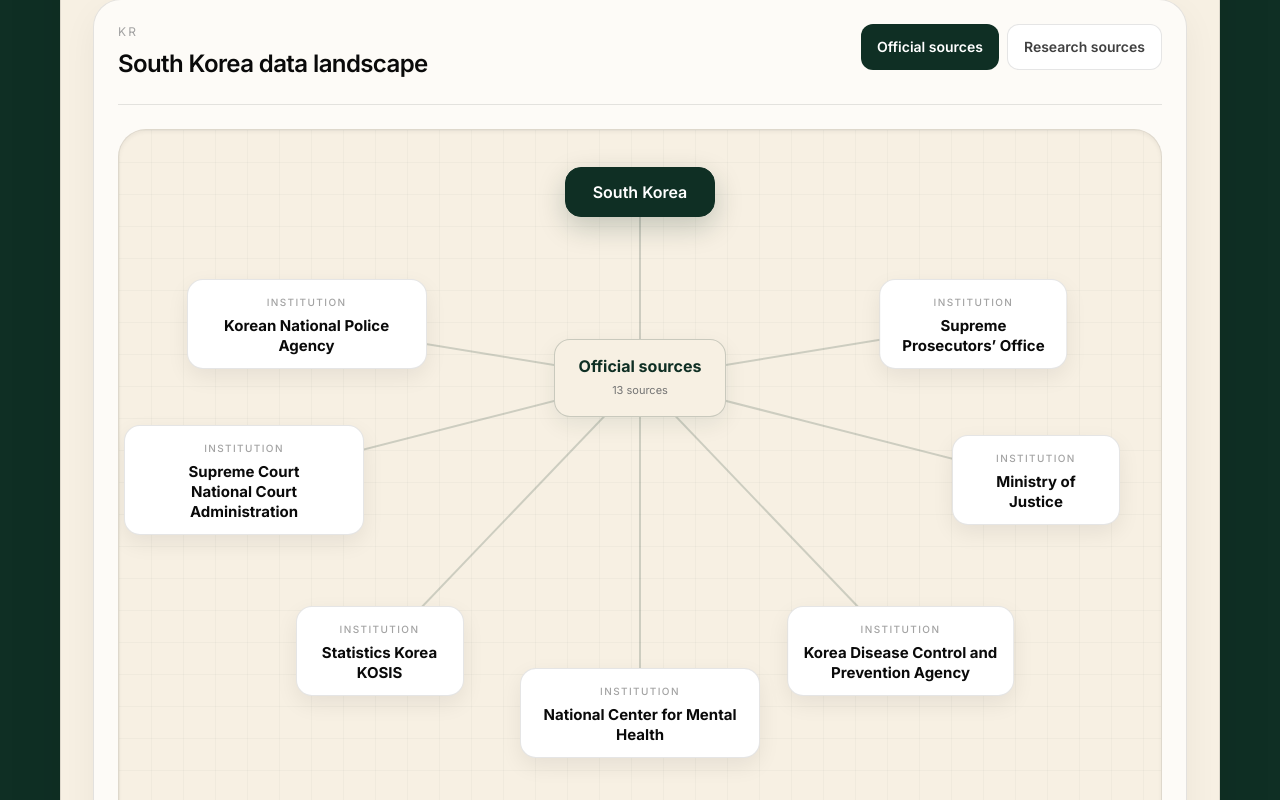
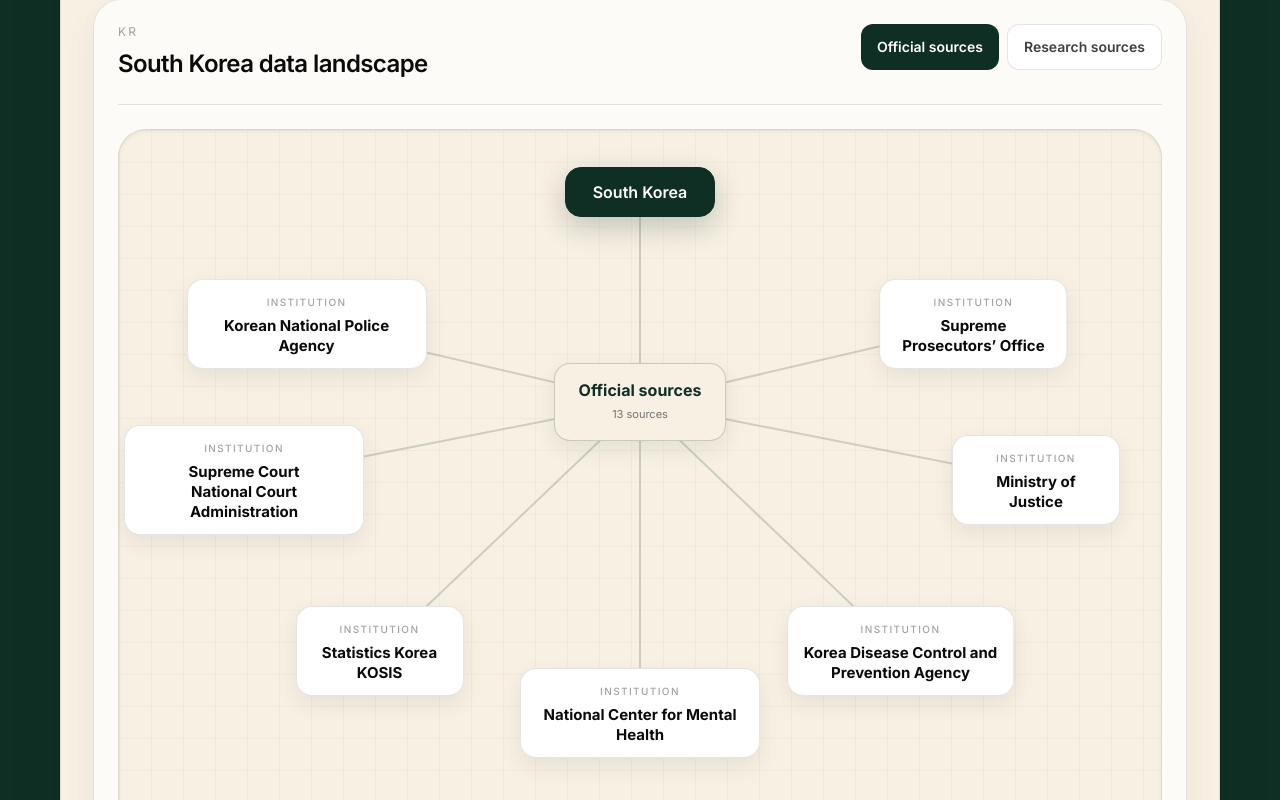
Before and after one commit to dain-13/global-crime-data-archive, a React (Vite) app: page / in a window 1280 px wide. Shown: the part 3140-3940 px from the top of the page. Built offline with nearby package versions, Linux system fonts and the light colour scheme.

Commit message:
Update App.jsx

```diff
--- a/src/App.jsx
+++ b/src/App.jsx
@@ -680,7 +680,7 @@
       label_en: activeGroup.title_en,
       label_ko: activeGroup.title_ko,
       x: 50,
-      y: 32,
+      y: 35,
       count: groupSourceIds.length,
       datasetIds: groupSourceIds,
     })
```
